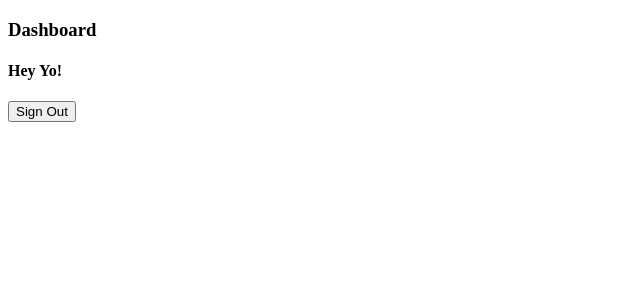
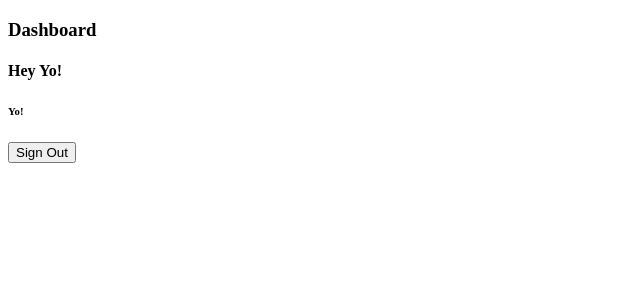
Before and after one commit to bilgeryahov/smartphone-doctor, a Vue app in the folder smartphone-doctor/: page /dashboard in a window 1280 px wide. Shown: the top 300 px of the page, without its empty margins (0-640 px from the left). Built offline with nearby package versions, Linux system fonts and the light colour scheme; no server answers; sample sign-in values are in the browser's storage.

Commit message:
Test the build.

```diff
--- a/smartphone-doctor/src/components/Dashboard.vue
+++ b/smartphone-doctor/src/components/Dashboard.vue
@@ -1,7 +1,8 @@
 <template>
 	<div>
 		<h3>Dashboard</h3>
-    <h4>Hey Yo!</h4>
+    	<h4>Hey Yo!</h4>
+		<h6>Yo!</h6>
 		<button
 			name="button"
 			@click="signOut"
```
